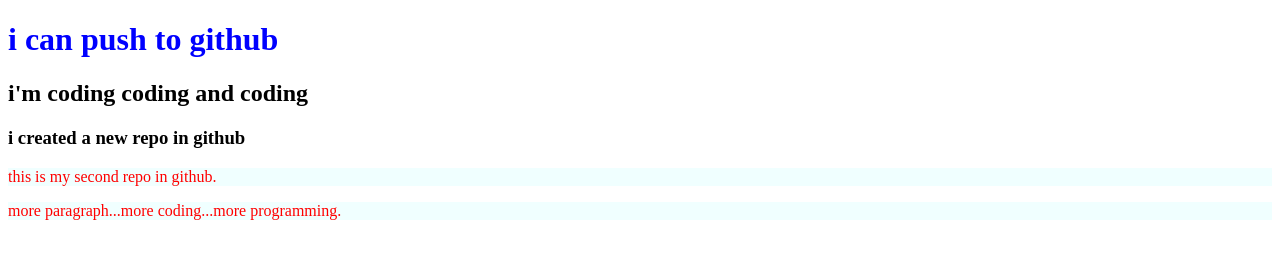
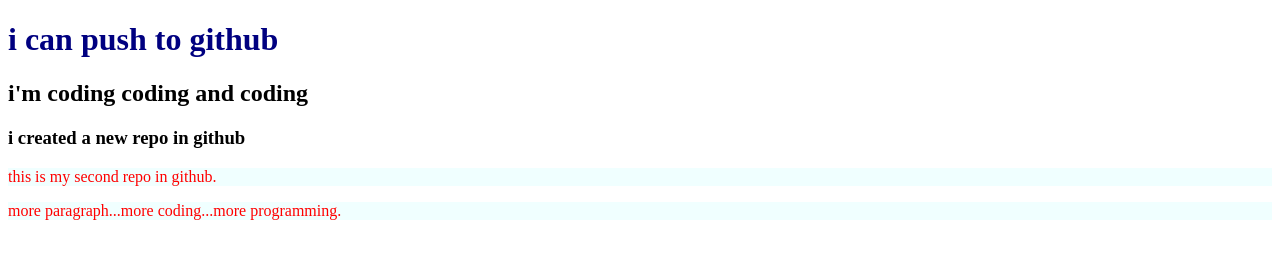
Before and after one commit to ali-ahsan-maruf/my-second-repo, a plain HTML site: page index.html in a window 1280 px wide. Drawn offline with Linux system fonts and the light colour scheme.

Commit message:
h1 color changed

```diff
--- a/style.css
+++ b/style.css
@@ -3,5 +3,5 @@ p{
     background-color: azure;
 }
 h1{
-    color: blue;
+    color: navy;
 }
```
